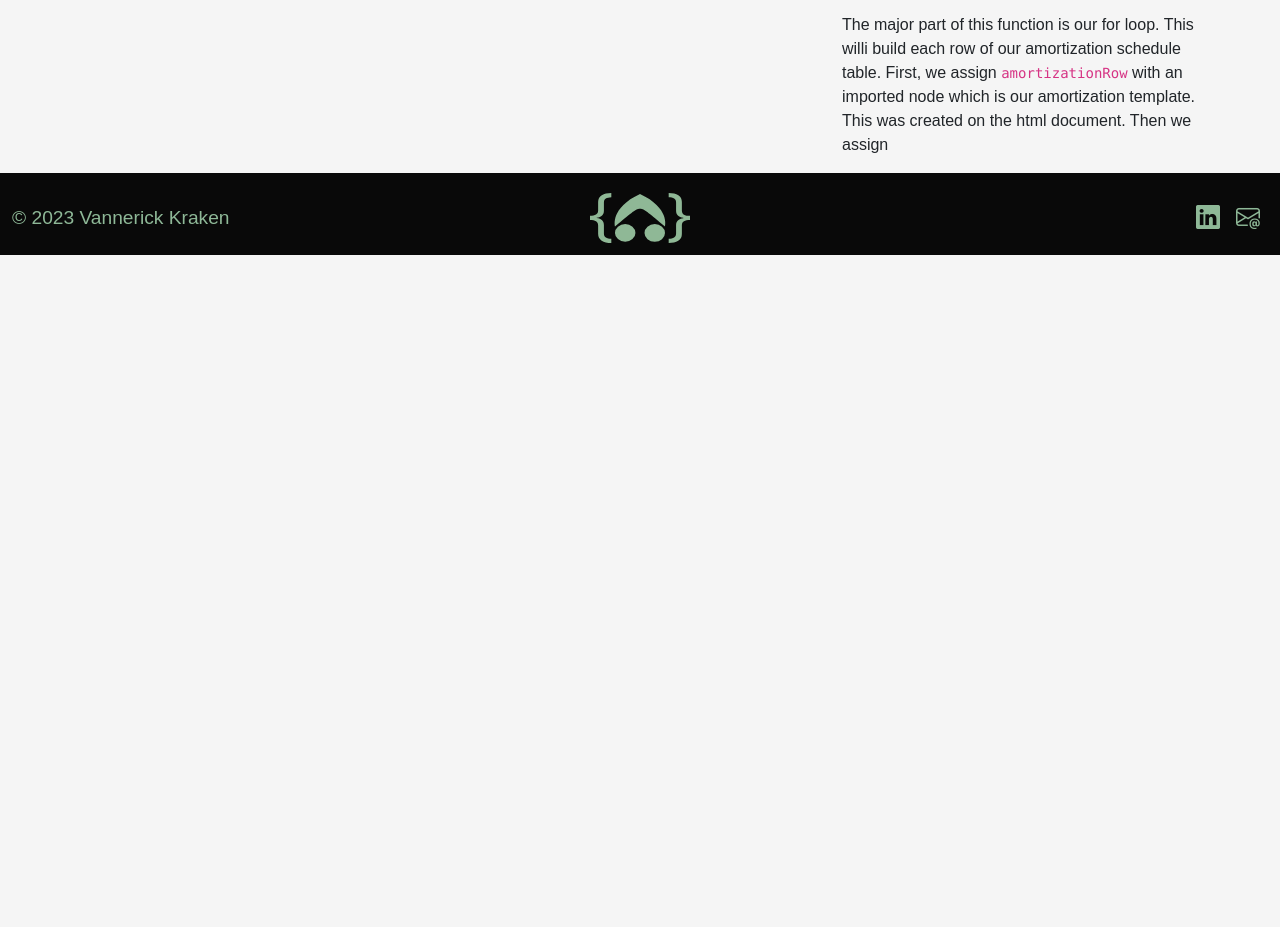
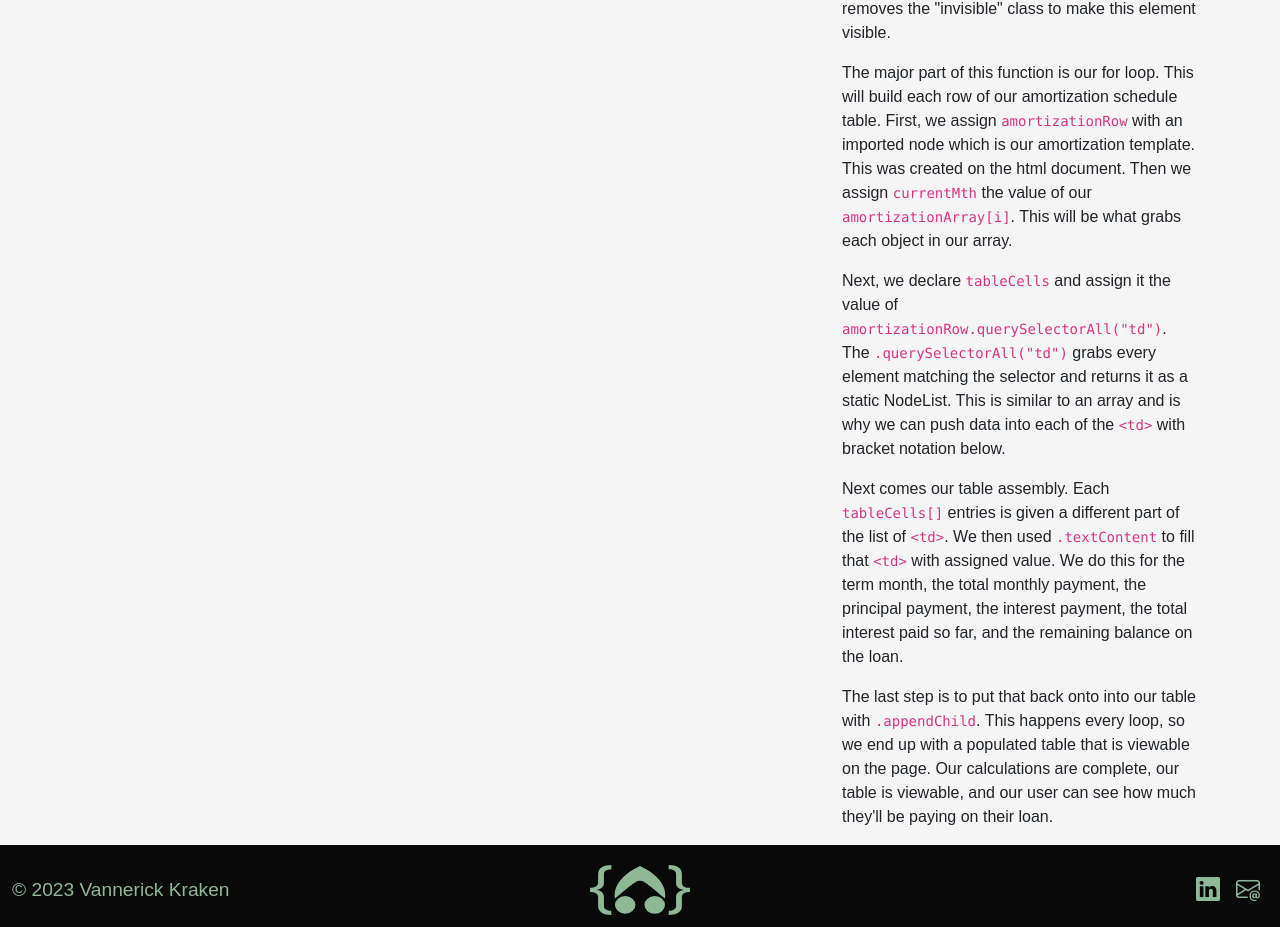
Before and after one commit to Vann-K/DivvyUp, a plain HTML site: page code.html in a window 1280 px wide. Shown: the part 6453-7380 px from the top of the page. Before the commit the page ends 6708 px from the top, so only its background shows below. Drawn offline with nearby package versions, Linux system fonts and the light colour scheme.

Commit message:
Code writeup finished - pre proofread.

```diff
--- a/code.html
+++ b/code.html
@@ -441,7 +441,8 @@
                 </a>
                 <p>
                     Last but not least, we come to our major display function. <code>displayAmortization()</code> is
-                    what creates our entire table on the page.
+                    what creates our entire table on the page. We pass in the parameters of
+                    <code>amortizationArray</code> and <code>totalMonthlyPayment</code>.
                 </p>
                 <p>
                     <code>tableBody</code><br>
@@ -456,9 +457,29 @@
                     "invisible" class to make this element visible.
                 </p>
                 <p>
-                    The major part of this function is our for loop. This willi build each row of our amortization
+                    The major part of this function is our for loop. This will build each row of our amortization
                     schedule table. First, we assign <code>amortizationRow</code> with an imported node which is our
-                    amortization template. This was created on the html document. Then we assign
+                    amortization template. This was created on the html document. Then we assign <code>currentMth</code>
+                    the value of our <code>amortizationArray[i]</code>. This will be what grabs each object in our
+                    array.
+                </p>
+                <p>
+                    Next, we declare <code>tableCells</code> and assign it the value of
+                    <code>amortizationRow.querySelectorAll("td")</code>. The <code>.querySelectorAll("td")</code> grabs
+                    every element matching the selector and returns it as a static NodeList. This is similar to an array
+                    and is why we can push data into each of the <code>&lt;td></code> with bracket notation below.
+                </p>
+                <p>
+                    Next comes our table assembly. Each <code>tableCells[]</code> entries is given a different part of
+                    the list of <code>&lt;td></code>. We then used <code>.textContent</code> to fill that
+                    <code>&lt;td></code> with assigned value. We do this for the term month, the total monthly payment,
+                    the principal payment, the interest payment, the total interest paid so far, and the remaining
+                    balance on the loan.
+                </p>
+                <p>
+                    The last step is to put that back onto into our table with <code>.appendChild</code>. This happens
+                    every loop, so we end up with a populated table that is viewable on the page. Our calculations are
+                    complete, our table is viewable, and our user can see how much they'll be paying on their loan.
                 </p>
             </div>
         </div>
--- a/js/site.js
+++ b/js/site.js
@@ -133,7 +133,7 @@ function displayAmortization(amortizationArray, totalMonthlyPayment) {
 
         let tableCells = amortizationRow.querySelectorAll("td");
 
-        tableCells[0].textContent = parseInt(currentMth.termMth);
+        tableCells[0].textContent = currentMth.termMth;
         tableCells[1].textContent = Number(totalMonthlyPayment).toLocaleString('en-US', { style: 'currency', currency: 'USD' });
         tableCells[2].textContent = Number(currentMth.principal).toLocaleString('en-US', { style: 'currency', currency: 'USD' });
         tableCells[3].textContent = Number(currentMth.interest).toLocaleString('en-US', { style: 'currency', currency: 'USD' });
```
